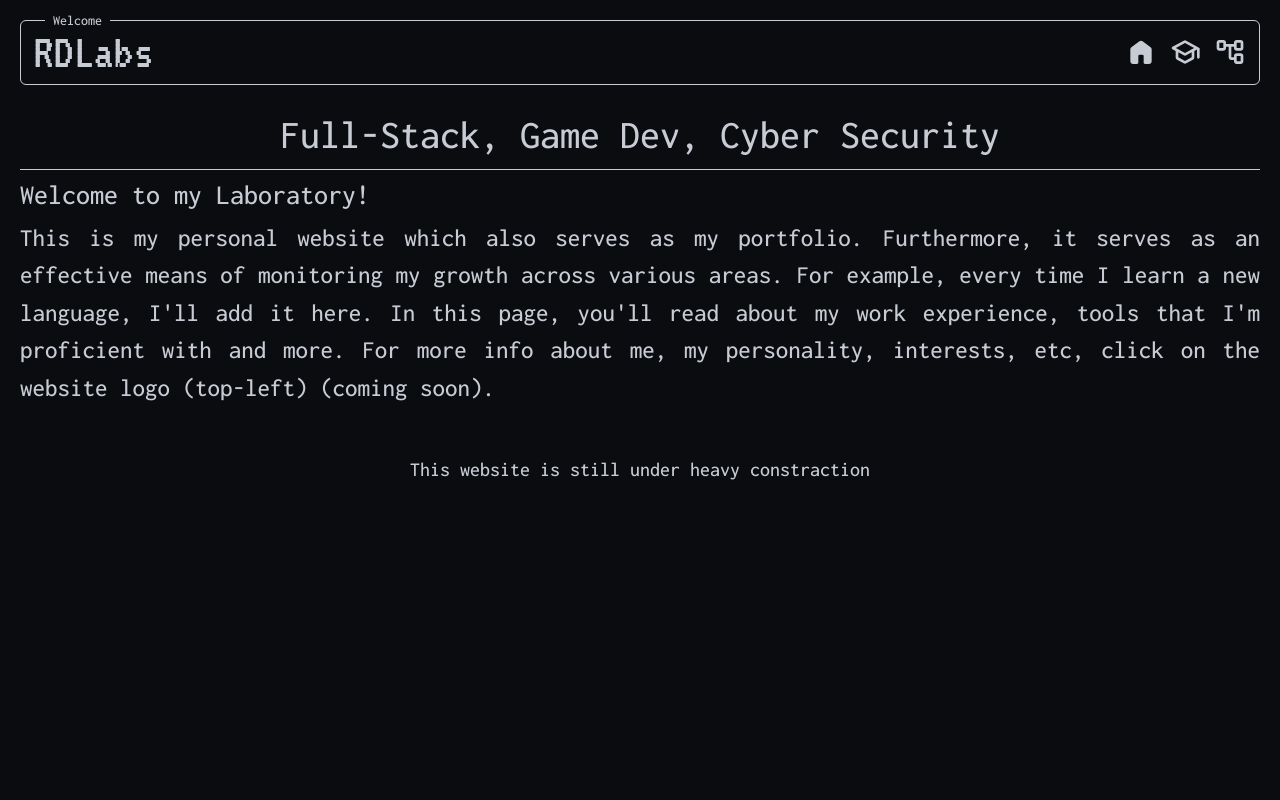
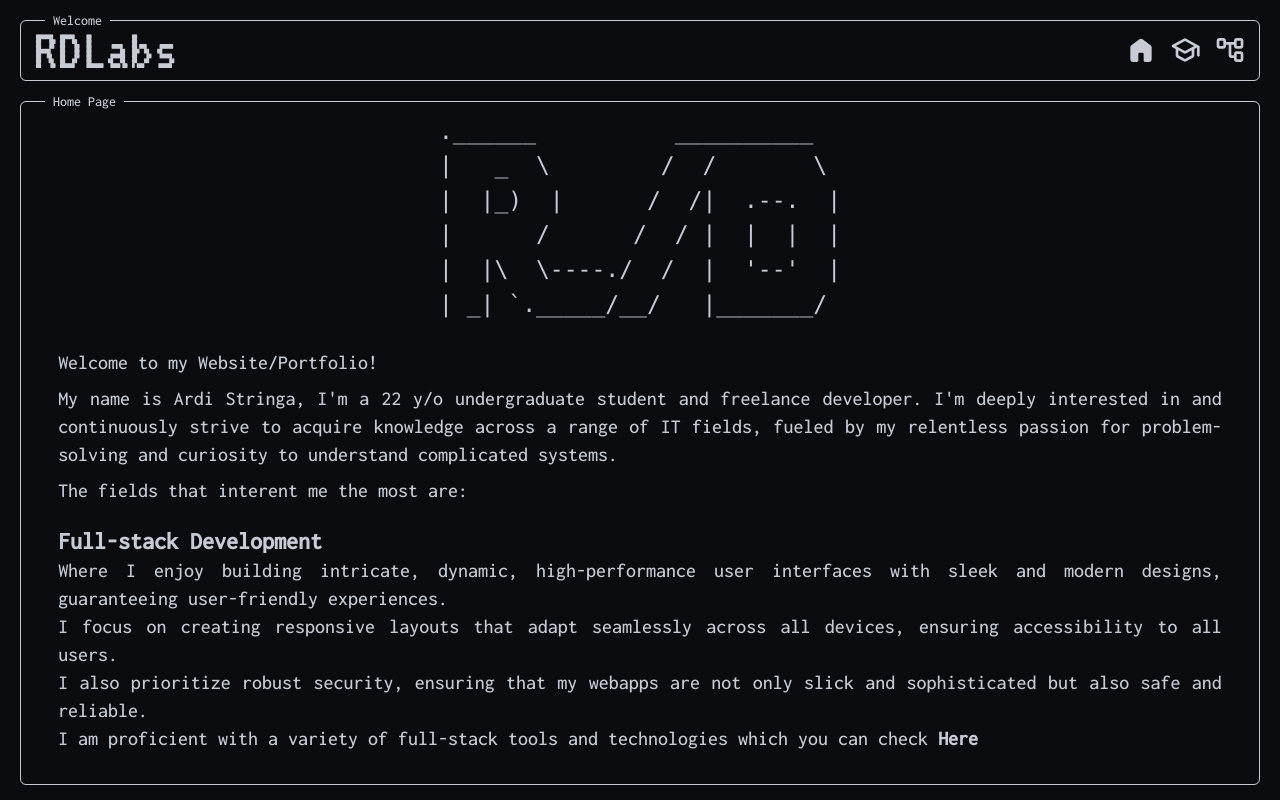
Before and after one commit to RDlabz/RD, a Next.js app: page / in a window 1280 px wide. Built offline with nearby package versions, Linux system fonts and the light colour scheme.

Commit message:
Rebuilt home page

```diff
--- a/src/LabContent/en.json
+++ b/src/LabContent/en.json
@@ -10,14 +10,56 @@
             "photo": "No Photo Yet."
         },
 
-        "greeting": [
-            "Welcome to my Laboratory!",
-            "This is my personal website which also serves as my portfolio. Furthermore, it serves as an effective means of monitoring my growth across various areas. For example, every time I learn a new language, I'll add it here. In this page, you'll read about my work experience, tools that I'm proficient with and more. For more info about me, my personality, interests, etc, click on the website logo (top-left) (coming soon)."
+        "text": [
+            "Welcome to my Website/Portfolio!",
+            "My name is Ardi Stringa, I'm a 22 y/o undergraduate student and freelance developer. I'm deeply interested in and continuously strive to acquire knowledge across a range of IT fields, fueled by my relentless passion for problem-solving and curiosity to understand complicated systems.",
+            "The fields that interent me the most are:"
         ],
 
-        "tools": "The Tools I Use",
+        "fields": [
+            {
+                "title": "Full-stack Development",
+                "info": [
+                    "Where I enjoy building intricate, dynamic, high-performance user interfaces with sleek and modern designs, guaranteeing user-friendly experiences.",
+                    "I focus on creating responsive layouts that adapt seamlessly across all devices, ensuring accessibility to all users.",
+                    "I also prioritize robust security, ensuring that my webapps are not only slick and sophisticated but also safe and reliable.",
+                    "I am proficient with a variety of full-stack tools and technologies which you can check **HERE**"
+                ]
+            },
+            {
+                "title": "Game Development",
+                "info": [
+                    "Where my love for storytelling drives me to create deeply immersive and narrative driven experiences that explore a diverse range of emotionally impactful themes.",
+                    "I am also passionate about crafting games that challenge players through engaging, puzzle-driven mechanics.",
+                    "Through my games, I aim to tell personal stories, moments of self-discovery, struggles and emotional growth, while designing mechanics and gameplay that honor and amplify the narrative itself."
+                ]
+            },
+            {
+                "title": "Cyber Security",
+                "info": [
+                    "My passion for cyber security comes from the trill of problem-solving and understanding complex systems.",
+                    "I am captivated by it's many domains - from penetration testing and cryptography to digital forensics - that fascinate and fuel my curiosity.",
+                    "Every day, I'm learning, experimenting through online challenges and pushing my self to grow as a security practitioner."
+                ]
+            }
+        ],
 
-        "work": ["Work Experience", "-Currently none"]
+        "bye": [
+            "If you are interested in hiring me, collaborating on a project or discussing a potential partnership, feel free to contact me."
+        ],
+
+        "links": [
+            {
+                "name": "Dr-Ardi",
+                "icon": "fa-github",
+                "link": "https://github.com/Dr-Ardi"
+            },
+            {
+                "name": "ardi.str@proton.me",
+                "icon": "fa-at",
+                "link": "mailto:ardi.str@proton.me"
+            }
+        ]
 
     },
 
--- a/src/app/page.tsx
+++ b/src/app/page.tsx
@@ -1,15 +1,52 @@
 'use client'
+import Ascii from "@/components/Ascii";
+import { BodyWindow, SideWindow, Window, WindowGrid } from "@/components/WindowManager";
 import en from "@/LabContent/en.json"
+import { useState } from "react";
+import {Icon} from "@iconify/react";
 
 const home = en.home
 
 export default function App() {
+
+  const [tools, showTools] = useState<boolean>(false)
+
   return (
-    <section>
-      <h2 className="mb-1">{home.card.titles}</h2>
-      <div className="w-full h-px my-1 bg-rd-fg"></div>
-      {home.greeting.map((greet, ind) => (<p key={"greet_"+ind} className={`text-justify my-1 ${!ind && "text-rd-sub"}`}>{greet}</p>))}
-      <p className="w-full text-center mt-12 text-rd-small">This website is still under heavy constraction</p>
-    </section>
+    <WindowGrid>
+      <SideWindow>
+        {tools && (
+          <Window title="Tools">
+            <a onClick={() => {showTools(false)}}>x</a>
+          </Window>
+        )}
+      </SideWindow>
+      <BodyWindow>
+        <Window title="Home Page" padding={"12px 3%"}>
+          <Ascii />
+          {home.text.map((t, i) => (<p key={"t"+i} className="text-justify my-2 text-xl">{t}</p>))}
+          {home.fields.map((field) => (
+            <div className="text-2xl text-justify my-5" key={"field_" + field.title}>
+              <p className="font-semibold">{field.title}</p>
+              {field.info.map((info: string, ind) => {
+                  if (info.includes("**HERE**"))
+                    return (<p className="text-xl" key={field.title + ind}>{info.replace("**HERE**", "")} <a className="font-extrabold" onClick={() => {showTools(true)}}>Here</a></p>)
+                  else
+                    return (<p className="text-xl" key={field.title + ind}>{info}</p>)
+              })}
+            </div>
+          ))}
+          <div className="py-2"></div>
+          {home.bye.map((t, i) => (<p key={"t"+i} className="text-justify my-2 text-xl">{t}</p>))}
+          <div className="flex items-center justify-evenly w-full pb-12">
+            {home.links.map((link, i) => (
+              <a key={"link"+i} href={link.link} target="_blank" className="flex items-center justify-center w-60 gap-2">
+                <Icon icon={link.icon} className="fill-rd-primary" width={22} height={22} />
+                <p className="text-lg">{link.name}</p>
+              </a>
+            ))}
+          </div>
+        </Window>
+      </BodyWindow>
+    </WindowGrid>
   );
 }
--- a/src/app/pro/page.tsx
+++ b/src/app/pro/page.tsx
@@ -17,7 +17,6 @@ export default function App() {
         selectedProject ?
           <section id="projectDescription">
             <a
-              className="text-rd-sub"
               href={selectedProject.link}
               target="_blank"
               onMouseEnter={e => (e.currentTarget.style.color = selectedProject.color)}
--- a/src/components/Ascii.tsx
+++ b/src/components/Ascii.tsx
@@ -1,6 +1,6 @@
 export default function Ascii() {
     return (
-        <div className="w-full flex items-center justify-center">
+        <div className="w-full flex items-center justify-center pb-5">
             <pre>{
 `.______          __________
 |   _  \\        /  /       \\
--- a/src/components/Header.tsx
+++ b/src/components/Header.tsx
@@ -46,8 +46,8 @@ export default function Header() {
 
     return (
         <nav className="w-full h-full flex justify-between items-center">
-            <p className="text-rd-title font-rd-pixel cursor-pointer" title="Under Construction">{title}<span className="text-rd-primary">{lastLetter}</span></p>
-            <div className="flex gap-x-[1dvw] font-rd-terminal text-rd-sub h-full">
+            <p className="text-6xl font-rd-pixel cursor-pointer" title="Under Construction">{title}<span className="text-rd-primary">{lastLetter}</span></p>
+            <div className="flex gap-x-[1dvw] font-rd-terminal h-full">
                 <a className='h-full flex items-center' onClick={() => {router.push("/.")}}>
                     <Icon icon={icon("home")} width={32} height={32} />
                 </a>
--- a/src/components/WindowManager.tsx
+++ b/src/components/WindowManager.tsx
@@ -7,7 +7,7 @@ export default function WindowManager({
     header: React.ReactNode;
 }) {
     return (
-        <div id="WindowManager" className="h-screen w-screen grid grid-rows-[8.5%_90%] p-5 gap-5">
+        <div id="WindowManager" className="h-screen w-screen grid grid-rows-[8%_90%] p-5 gap-5">
             <Window title="Welcome">{header}</Window>
             <main className="flex-grow">{children}</main>
         </div>
@@ -53,17 +53,21 @@ export function SideWindow({
 
 export function Window({
     children,
-    title
+    title,
+    padding = 0
 }:{
     children: React.ReactNode;
-    title?: string
+    title?: string;
+    padding?: any
 }) {
 
     return (
-        <div className="relative w-full flex justify-between items-center border border-rd-fg text-rd-fg rounded-md hover:text-rd-primary hover:border-rd-primary">
-            <p className="absolute text-sm -top-2.5 left-6 bg-rd-base px-2">{title}</p>
-            <div className="size-full text-rd-fg overflow-auto">
-                {children}
+        <div className="relative w-full border border-rd-fg text-rd-fg rounded-md hover:text-rd-primary hover:border-rd-primary">
+            <small className="absolute text-sm -top-2.5 left-6 bg-rd-base px-2">{title}</small>
+            <div className="size-full" style={{padding: padding}}>
+                <div className="size-full text-rd-fg overflow-auto">
+                    {children}
+                </div>
             </div>
         </div>
     )
--- a/src/styles/globals.css
+++ b/src/styles/globals.css
@@ -9,9 +9,8 @@
 
   --title: 2.5em;
   --nav: 2em;
-  --sub-nav: 1.4em;
-  --body: 1.25em;
-  --small: 1em;
+  --body: 1.44em;
+  --small: 0.9em;
 }
 
 @theme inline {
@@ -66,12 +65,8 @@ h2 {
   font-size: var(--nav);
 }
 
-h3 {
-  font-size: var(--sub-nav);
-}
-
 p {
-  font-size: var(--body);
+  /* font-size: var(--body); */
 }
 
 small {
@@ -112,7 +107,7 @@ a {
     --nav: 1.8em;
     --sub-nav: 1.2em;
     --body: 1em;
-    --small: 0.8em;
+    --small: 0.9em;
   }
 
   nav {
--- a/tailwind.config.js
+++ b/tailwind.config.js
@@ -18,7 +18,6 @@ module.exports = {
       fontSize: {
         'rd-title': 'var(--title)',
         'rd-nav': 'var(--nav)',
-        'rd-sub': 'var(--sub-nav)',
         'rd-body': 'var(--body)',
         'rd-small': 'var(--small)',
       },
```
